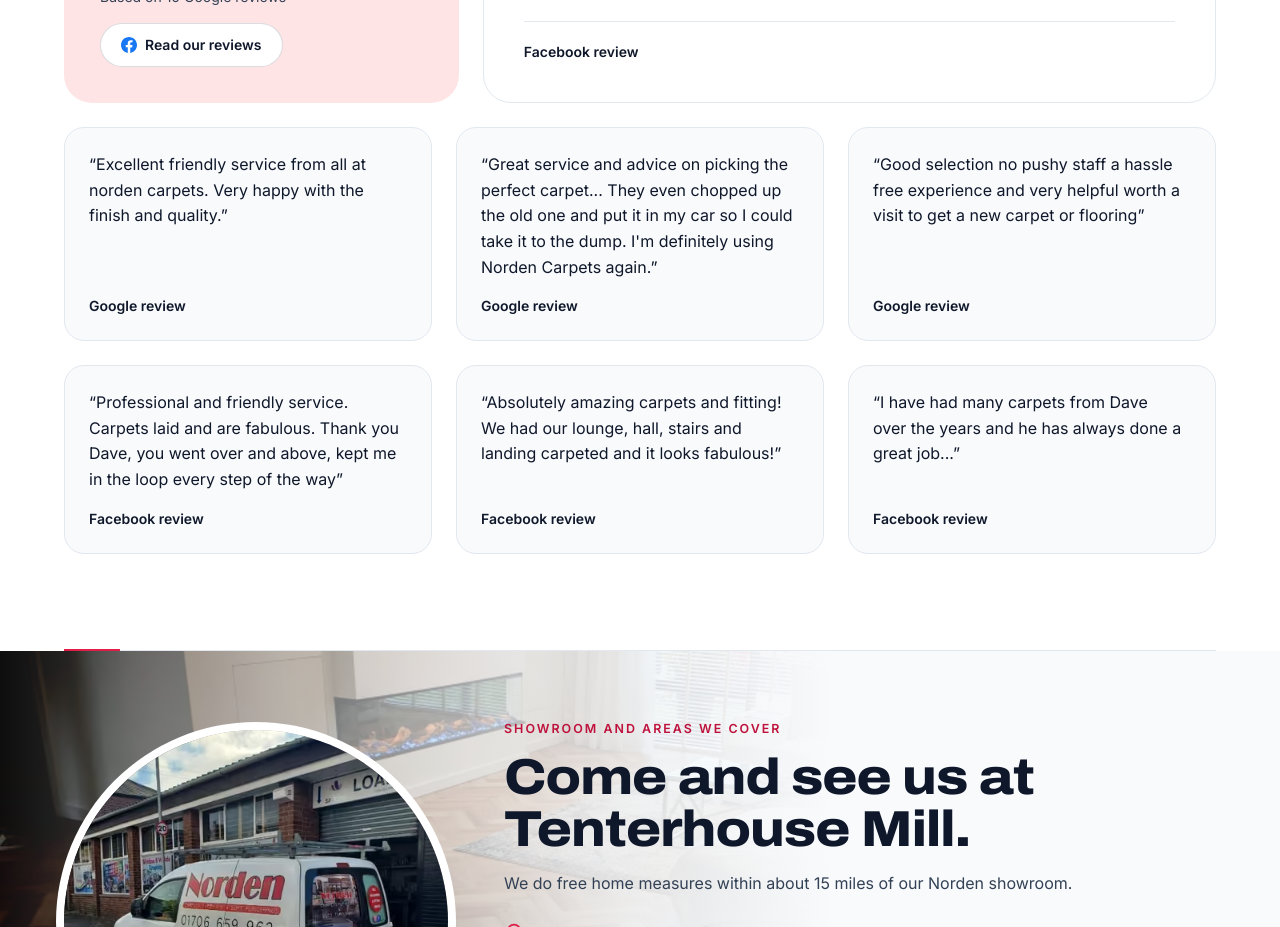
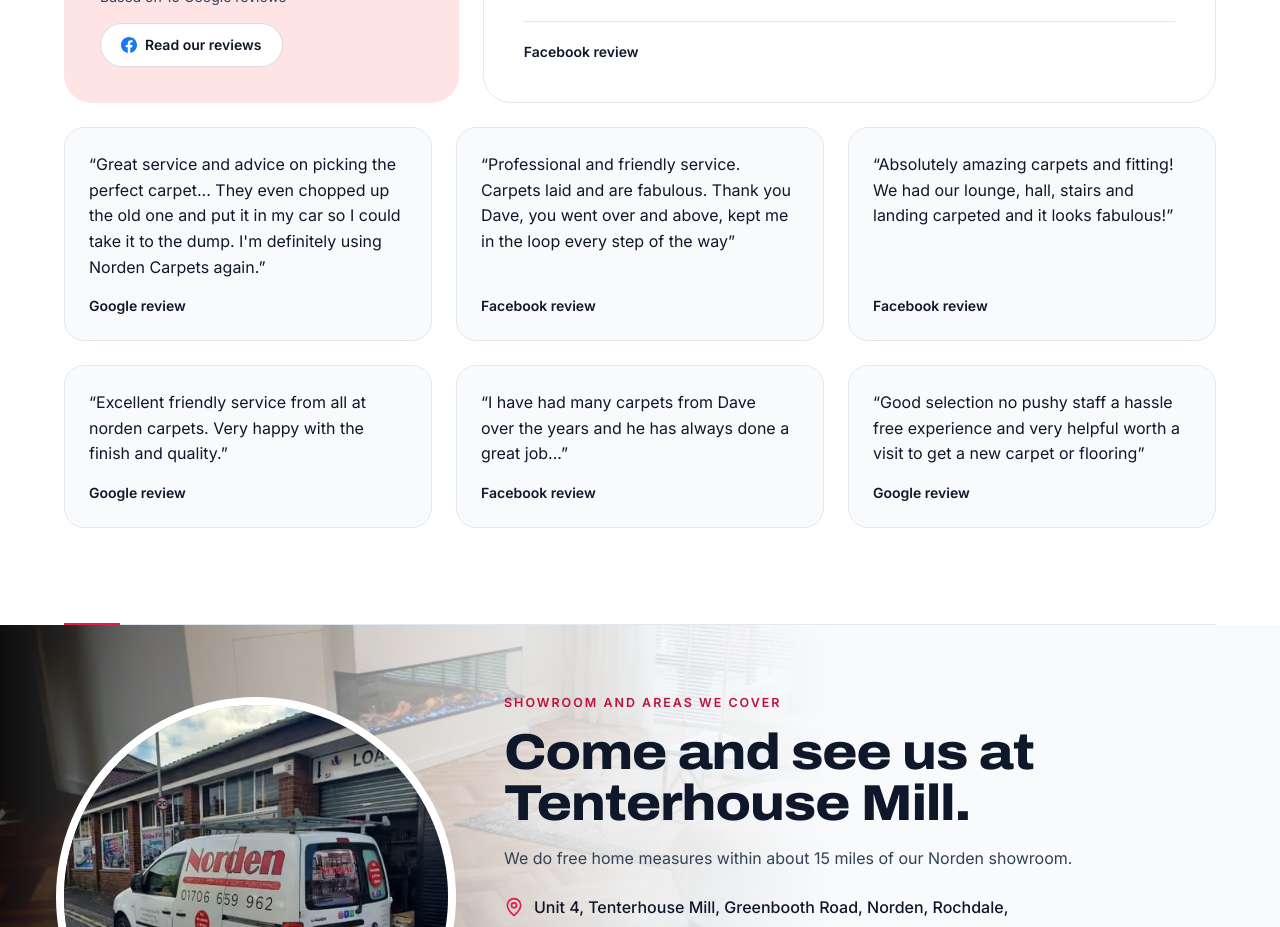
Before and after one commit to stokie2605/Norden-Carpets-Flooring, a React (Vite) app: page / in a window 1280 px wide. Shown: the part 3880-4807 px from the top of the page. Built offline with nearby package versions, Linux system fonts and the light colour scheme.

Commit message:
feat: reviews swipe on phones, best first, test for repeated quotes

```diff
--- a/src/components/ProofWall.tsx
+++ b/src/components/ProofWall.tsx
@@ -70,9 +70,10 @@
           </figure>
         </div>
 
-        <ul className="mt-6 grid gap-6 md:grid-cols-3">
+        {/* Phones: a side swipe row, edge to edge. From 768px: a three column grid. */}
+        <ul className="-mx-4 mt-6 flex snap-x snap-mandatory scroll-px-4 gap-3 overflow-x-auto px-4 pb-1 [scrollbar-width:none] sm:-mx-6 sm:scroll-px-6 sm:px-6 md:mx-0 md:grid md:grid-cols-3 md:gap-6 md:overflow-visible md:px-0 md:pb-0 [&::-webkit-scrollbar]:hidden">
           {proof.reviews.map((review) => (
-            <li key={review.quote.slice(0, 24)}>
+            <li key={review.quote.slice(0, 24)} className="w-[82%] shrink-0 snap-start sm:w-[60%] md:w-auto">
               <figure className="flex h-full flex-col justify-between rounded-[1.25rem] border border-line bg-bg-alt p-6">
                 <blockquote className="text-ink">
                   <p>&ldquo;{review.quote}&rdquo;</p>
--- a/src/content/site.ts
+++ b/src/content/site.ts
@@ -134,18 +134,11 @@
       'Fitted our whole house with carpets and laminate flooring, looks amazing. Really happy with the results, definitely recommend and will use them again!',
     detail: 'Facebook review',
   },
+  // Strongest first: on phones these are a swipe row, so the best ones are seen first.
   reviews: [
-    {
-      quote: 'Excellent friendly service from all at norden carpets. Very happy with the finish and quality.',
-      source: 'google',
-    },
     {
       quote:
         "Great service and advice on picking the perfect carpet... They even chopped up the old one and put it in my car so I could take it to the dump. I'm definitely using Norden Carpets again.",
-      source: 'google',
-    },
-    {
-      quote: 'Good selection no pushy staff a hassle free experience and very helpful worth a visit to get a new carpet or flooring',
       source: 'google',
     },
     {
@@ -157,7 +150,15 @@
         'Absolutely amazing carpets and fitting! We had our lounge, hall, stairs and landing carpeted and it looks fabulous!',
     },
     {
+      quote: 'Excellent friendly service from all at norden carpets. Very happy with the finish and quality.',
+      source: 'google',
+    },
+    {
       quote: 'I have had many carpets from Dave over the years and he has always done a great job...',
+    },
+    {
+      quote: 'Good selection no pushy staff a hassle free experience and very helpful worth a visit to get a new carpet or flooring',
+      source: 'google',
     },
   ] as readonly Review[],
 } as const
```
Also changed, not shown: 1 other file (tests, documents, lock files or other folders).
